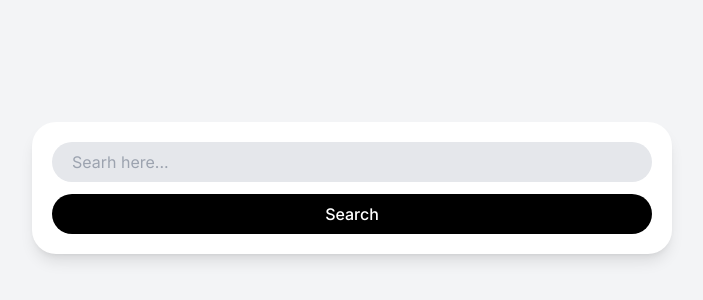
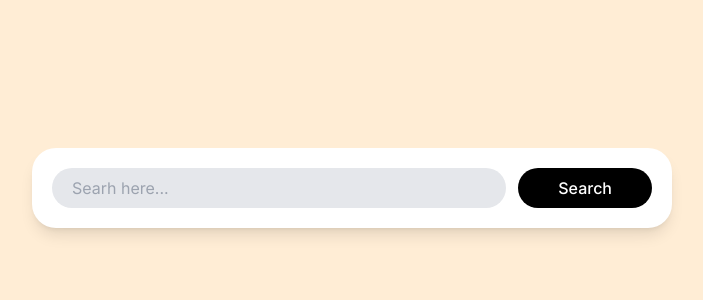
Before and after one commit to redbas3/carrot-market-reloaded, a Next.js app: page / in a window 1280 px wide. Shown: the part 212-512 px from the top of the page, without its empty margins (288-991 px from the left). Built offline with nearby package versions, Linux system fonts and the light colour scheme.

Commit message:
#3.5 Responsive Modifiers

```diff
--- a/app/page.tsx
+++ b/app/page.tsx
@@ -1,13 +1,13 @@
 export default function Home() {
   return (
-    <main className="bg-gray-100 h-screen flex items-center justify-center p-5">
-      <div className="bg-white shadow-lg p-5 w-full rounded-3xl max-w-screen-sm flex flex-col gap-3">
+    <main className="bg-gray-100 sm:bg-red-100 md:bg-green-100 lg:bg-cyan-100 xl:bg-orange-100 2xl:bg-purple-100 h-screen flex items-center justify-center p-5">
+      <div className="bg-white shadow-lg p-5 w-full rounded-3xl max-w-screen-sm flex flex-col md:flex-row gap-3">
         <input
           className="w-full rounded-full bg-gray-200 pl-5 py-2 outline-none ring ring-transparent focus:ring-orange-500 focus-ring-offset-2 transition-shadow"
           type="text"
           placeholder="Searh here..."
         />
-        <button className="bg-black text-white px-5 py-2 rounded-full active:scale-90 transition-transform font-medium focus:scale-90 outline-none">
+        <button className="bg-black text-white px-5 py-2 rounded-full active:scale-90 transition-transform font-medium focus:scale-90 outline-none md:px-10">
           Search
         </button>
       </div>
```
